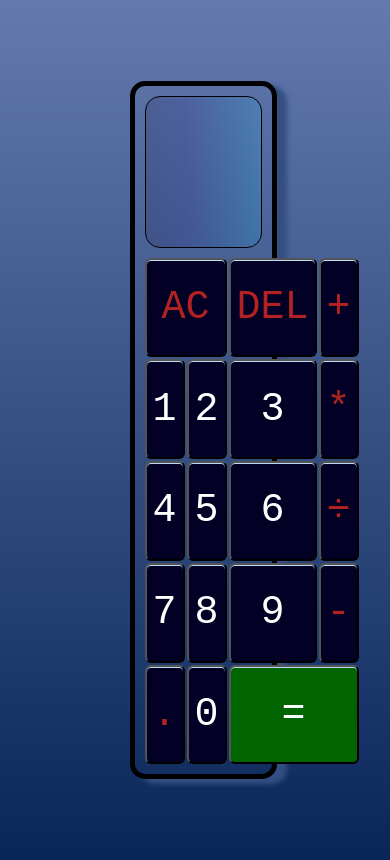
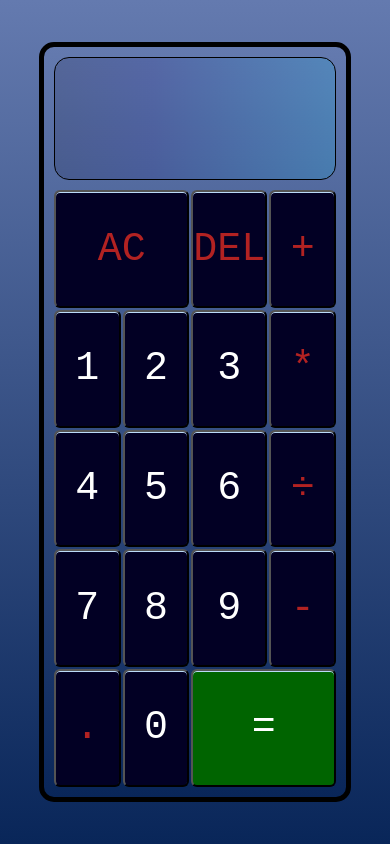
Before and after one commit to angaar96/js-calculator, a plain HTML site: page index.html in a window 390 px wide. Drawn offline with Linux system fonts and the light colour scheme.

Commit message:
Fixed responsiveness

```diff
--- a/main.js
+++ b/main.js
@@ -3,6 +3,7 @@ let screenOutput = document.querySelector("#screen_output");
 
 
 // Special Button Functionality - Functions
+
 function calculate() {
   let calc_answer;
   let regex_operators = /[+-/*]/;
@@ -19,8 +20,8 @@ function calculate() {
       calc_answer = floatArray[0] + floatArray[1];
       break;
     case "-":
-    calc_answer = floatArray[0] - floatArray[1];
-    break;
+      calc_answer = floatArray[0] - floatArray[1];
+      break;
     case "*":
       calc_answer = floatArray[0] * floatArray[1];
       break;
--- a/styles.scss
+++ b/styles.scss
@@ -1,3 +1,9 @@
+* {
+  box-sizing: border-box;
+  margin: 0;
+  padding: 0;
+}
+
 body {
   background: linear-gradient(#647AAF, #092659);
   width: 100vw;
@@ -36,7 +42,10 @@ body {
   padding: 10px;
   border: 5px solid black;
   border-radius: 15px;
-  box-shadow: 10px 5px 5px #344F83;
+  // box-shadow: 10px 5px 5px #344F83;
+  background: linear-gradient(#647AAF, #092659);
+  width: 30vw;
+  height: 70vh;
 }
 
 #buttons {
@@ -45,8 +54,8 @@ body {
   grid-template-rows: repeat(5, 1fr);
   column-gap: 2px;
   row-gap: 2px;
-  width: 30vw;
-  height: 60vh;
+  width: 100%;
+  height: 100%;
   font-family: 'Courier New', Courier, monospace, sans-serif;
 }
 
@@ -115,8 +124,19 @@ body {
   grid-column-start: 2;
   grid-row-start:5;
 }
-// for use with button
+// For use with button as part of pressing down animation.
 
 .pressed {
   transform: matrix(0.95, 0, 0, 0.95, 0, 0);
 }
+  // Media Query for responsiveness
+
+  @media screen and (max-width: 1200px) {
+    #calculator {
+      display: flex;
+      flex-direction: column;
+      padding: 10px;
+      width: 80vw;
+      height: 90vh;
+    }
+  }
```
Also changed, not shown: styles.css.
